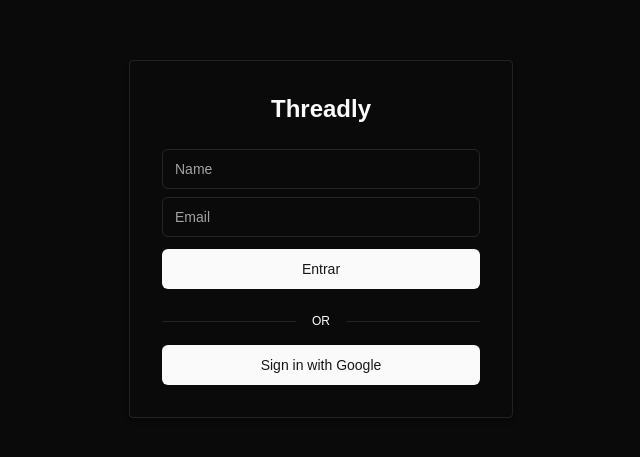
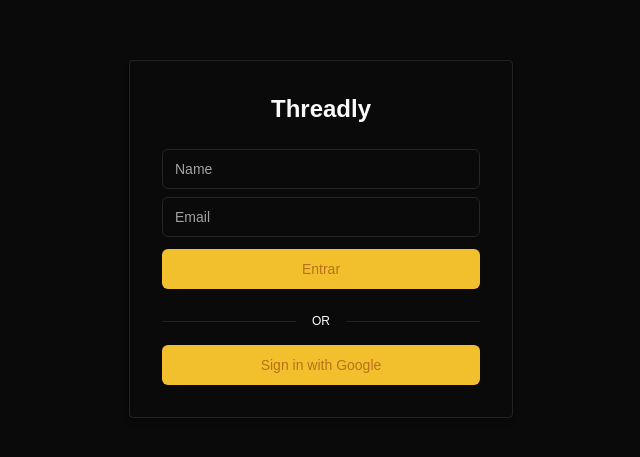
Before and after one commit to m4rrec0s/Threadly, a Next.js app: page /login in a window 1280 px wide. Shown: the part 161-618 px from the top of the page, without its empty margins (319-959 px from the left). Built offline with nearby package versions, Linux system fonts and the light colour scheme.

Commit message:
feat: Updates primary colors in globals.css

```diff
--- a/app/globals.css
+++ b/app/globals.css
@@ -20,8 +20,8 @@
     --card-foreground: 0 0% 3.9%;
     --popover: 0 0% 100%;
     --popover-foreground: 0 0% 3.9%;
-    --primary: 0 0% 9%;
-    --primary-foreground: 0 0% 98%;
+    --primary: 45 88% 56%;
+    --primary-foreground: 32 75% 42%;
     --secondary: 0 0% 96.1%;
     --secondary-foreground: 0 0% 9%;
     --muted: 0 0% 96.1%;
@@ -47,8 +47,8 @@
     --card-foreground: 0 0% 98%;
     --popover: 0 0% 3.9%;
     --popover-foreground: 0 0% 98%;
-    --primary: 0 0% 98%;
-    --primary-foreground: 0 0% 9%;
+    --primary: 45 88% 56%;
+    --primary-foreground: 32 75% 42%;
     --secondary: 0 0% 14.9%;
     --secondary-foreground: 0 0% 98%;
     --muted: 0 0% 14.9%;
@@ -76,3 +76,10 @@
     @apply bg-background text-foreground;
   }
 }
+
+/* Color Theme Swatches in HSLA */
+/* .Gold-&-Black-1-hsl { color: hsl(240, 4%, 4%); }
+.Gold-&-Black-2-hsl { color: hsl(240, 1%, 14%); }
+.Gold-&-Black-3-hsl { color: hsl(45, 88%, 56%); }
+.Gold-&-Black-4-hsl { color: hsl(38, 80%, 47%); }
+.Gold-&-Black-5-hsl { color: hsl(32, 75%, 42%); } */
```
